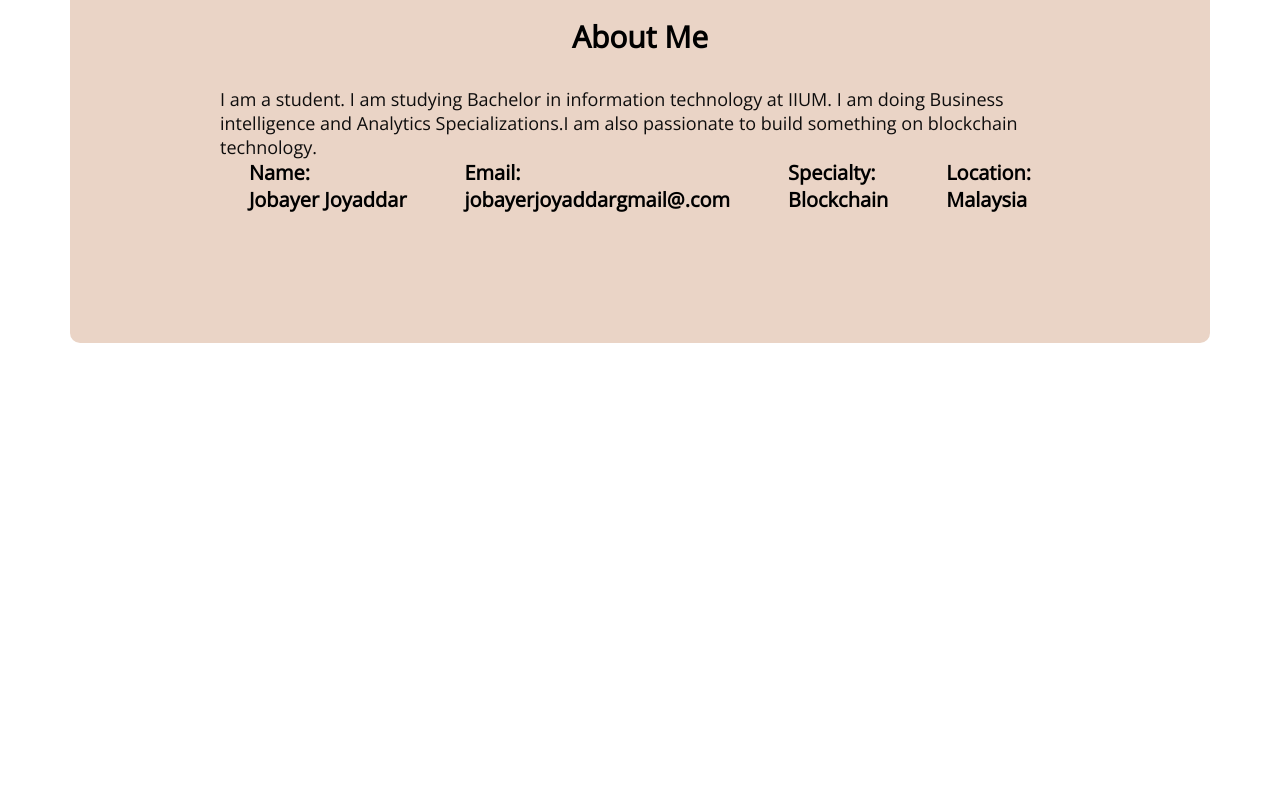
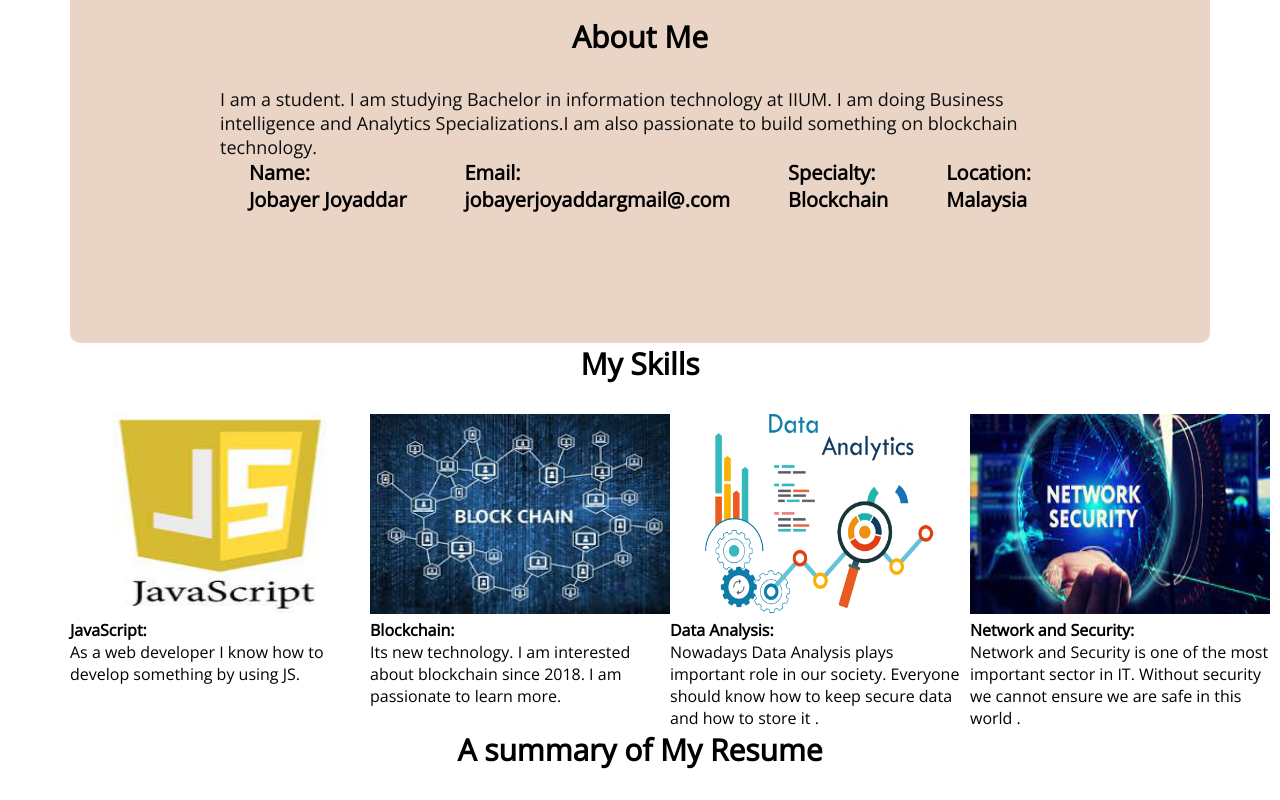
Before and after one commit to Jobayer75/dev-portfolio, a plain HTML site: page index.html in a window 1280 px wide. Shown: the part 860-1660 px from the top of the page. Before the commit the page ends 1203 px from the top, so only its background shows below. Drawn offline with nearby package versions, Linux system fonts and the light colour scheme.

Commit message:
added skills

```diff
--- a/Styles/Portfolio.css
+++ b/Styles/Portfolio.css
@@ -103,3 +103,16 @@ nav li {
     font-size: 20px;
 
  }
+ .my-skills{
+    margin-top: 130px;
+ }
+ .skills-container{
+    display: flex;
+ }
+ .skill-title{
+    font-weight: 700;
+    font-size: 16px;
+ }
+ .skill-des{
+    color: black;
+ }
--- a/index.html
+++ b/index.html
@@ -54,6 +54,40 @@
         </div>
     </div>
 </section>
+<section class="My Skills">
+    <h3 class="section-title">My Skills</h3>
+    <!-- .skills-container>.skills*4>img+p.skill-title+p.skill-des>lorem15> -->
+    <div class="skills-container">
+        <div class="skills">
+            <img src="Images/js.jpg" alt="I am "style="width:300px;height:200px;">
+            <p class="skill-title">JavaScript:<br></p>
+            <p class="skill-des">As a web developer I know  how to develop something by using JS.</p>
+        </div>
+        <div class="skills">
+            <img src="Images/blockchain.jpg" alt="I am "style="width:300px;height:200px;">
+            <p class="skill-title">Blockchain:<br></p>
+            <p class="skill-des">Its new technology. I am interested about blockchain since 2018. I am passionate to learn more.</p>
+        </div>
+        <div class="skills">
+            <img src="Images/data anal.png" alt="I am "style="width:300px;height:200px;">
+            <p class="skill-title">Data Analysis:<br></p>
+            <p class="skill-des">Nowadays Data Analysis plays important role in our society. Everyone should know how to keep secure data and how to  store it . </p>
+        </div>
+        <div class="skills">
+            <img src="Images/net sec.jpg" alt="I am "style="width:300px;height:200px;">
+            <p class="skill-title">Network and Security:<br></p>
+            <p class="skill-des">Network and Security is one of the most important sector in IT. Without security we cannot ensure we are safe in this world .</p>
+        </div>
+    </div>
+</section>
+<section class="Resume">
+    <h3 class="section-title">A summary of My Resume </h3>
+    <div class="resume content">
+        <div>
+
+        </div>
+    </div>
+</section>
 </main>
 <footer>
 
```
Also changed, not shown: Images/blockchain.jpg (added), Images/data anal.png (added), Images/js.jpg (added), Images/net sec.jpg (added).
